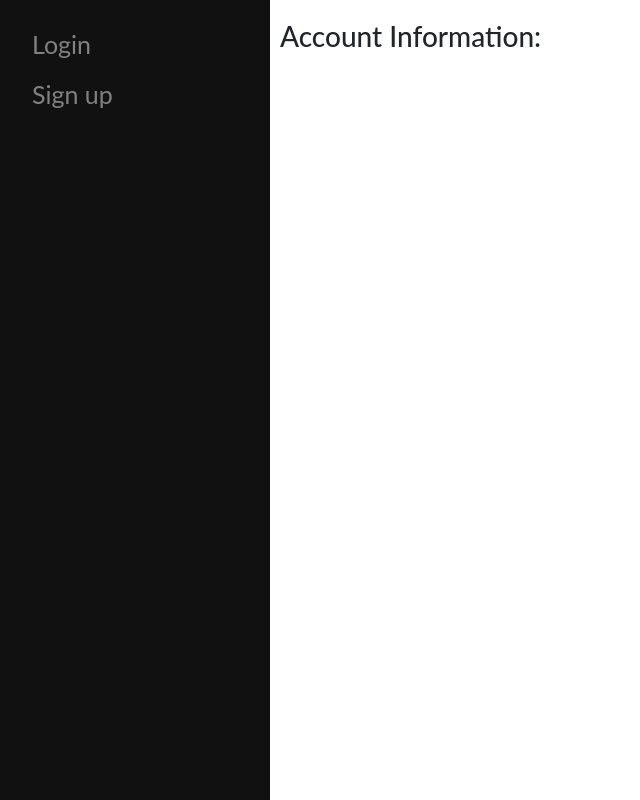
After one commit to NMoua-Edu/BankDB, a PHP site: page /editprofile.php in a window 1280 px wide. The commit adds this page. Shown: the whole page, without its empty margins (0-640 px from the left). Run offline with PHP 8.4, Linux system fonts and the light colour scheme.

Commit message:
creates edit profile page, rearranges card in home.php

```diff
--- /dev/null
+++ b/editprofile.php
@@ -0,0 +1,96 @@
+<?php
+	include_once 'header.php';
+
+?>
+
+<!DOCTYPE html>
+<html>
+    <head>
+        <meta name="viewport" content="width=device-width, initial-scale=1">
+
+        <style>
+        body {
+            font-family: "Lato", sans-serif;
+        }
+
+        .sidenav {
+            height: 100%;
+            width: 270px;
+            position: fixed;
+            z-index: 1;
+            top: 0;
+            left: 0;
+            background-color: #111;
+            overflow-x: hidden;
+            padding-top: 20px;
+        }
+
+        .sidenav a {
+            padding: 6px 6px 6px 32px;
+            text-decoration: none;
+            font-size: 25px;
+            color: #818181;
+            display: block;
+        }
+
+        .sidenav a:hover {
+            color: #f1f1f1;
+        }
+
+        .main {
+
+            margin-left: 280px;
+            padding-top: 20px;
+            /* Same as the width of the sidenav */
+        }
+
+        .content {
+            /* margin-right: 500px; */
+        }
+
+        @media screen and (max-height: 450px) {
+            .sidenav {
+                padding-top: 15px;
+            }
+
+            .sidenav a {
+                font-size: 18px;
+            }
+        }
+    </style>
+    </head>
+
+    <body>
+        <div class="sidenav">
+            <?php
+            if (isset($_SESSION["username"])) {
+                echo "<a style='color: #FFFFFF;'> Welcome " . $_SESSION["username"] . "</a>";
+                #acctype is the variable for what privilege a user can have
+                # 1 is employee 2 is customer
+                # the code will print out the account type of the person logged in
+                #echo "<p> You are ". $_SESSION["acctype"]. "</p>";
+                if ($_SESSION["acctype"] == 1) {
+                    #add any employee/admin pages here
+                    #people with the account type 1(employee) will be able to view the added employee pages.
+                    echo "<a href=''>Employee Only</a>";
+                }
+                echo "<a href='home.php'>Home</a>";
+                echo "<a href=>Open New Account</a>";
+                echo "<a href=>Start Transaction</a>";
+                echo "<a href='editprofile.php'>Edit Profile</a>";
+                echo "<a href = 'includes/logout-inc.php'>Log out</a>";
+            } else {
+                echo "<a href = 'login.php'>Login</a>";
+                echo "<a href = 'signup.php'>Sign up</a>";
+            }
+
+            ?>
+        </div>
+
+        <div class="main">
+            <div class="content">
+                <h3>Account Information: </h3>
+            </div>
+        </div>
+    </body>
+</html>
--- a/home.php
+++ b/home.php
@@ -42,6 +42,7 @@ include_once 'header.php';
         .main {
             max-width: 500px;
             margin: auto;
+            padding: 200px 100px;
             /* Same as the width of the sidenav */
         }
 
@@ -75,7 +76,7 @@ include_once 'header.php';
             echo "<a href='home.php'>Home</a>";
             echo "<a href=>Open New Account</a>";
             echo "<a href=>Start Transaction</a>";
-            echo "<a href=>Edit Profile</a>";
+            echo "<a href='editprofile.php'>Edit Profile</a>";
             echo "<a href = 'includes/logout-inc.php'>Log out</a>";
         } else {
             echo "<a href = 'login.php'>Login</a>";
@@ -86,6 +87,7 @@ include_once 'header.php';
     </div>
 
     <div class="main">
+    <h2>Account Balance: </h2>
         <div class="w3-container" style="width: 500px">
             <div class="w3-panel w3-card">
                 <?php
```
